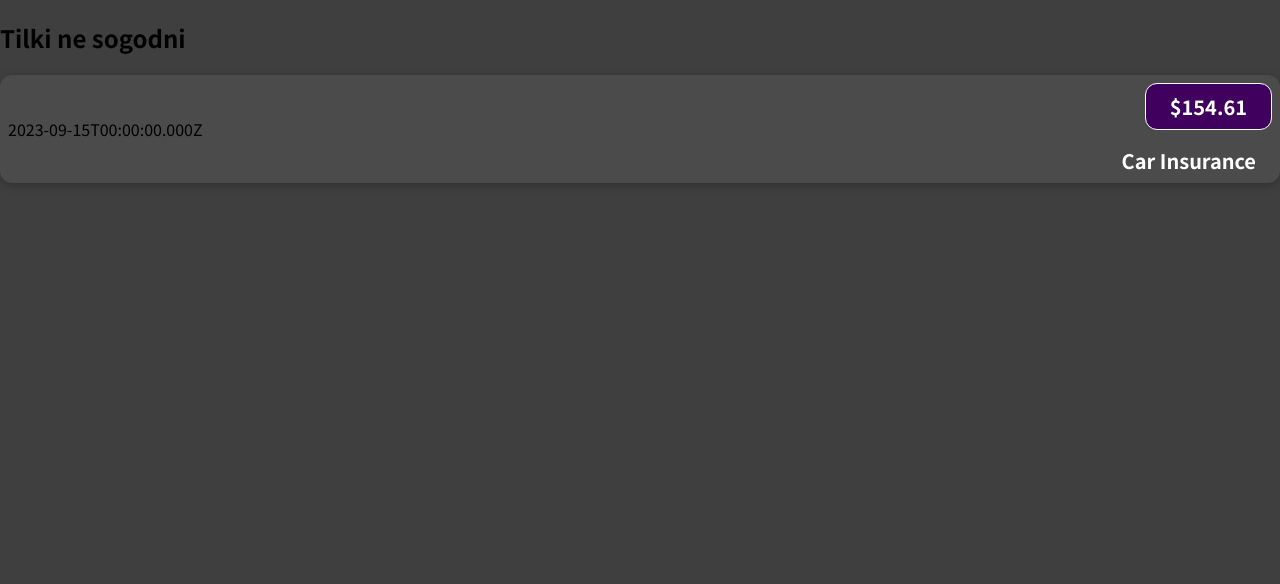
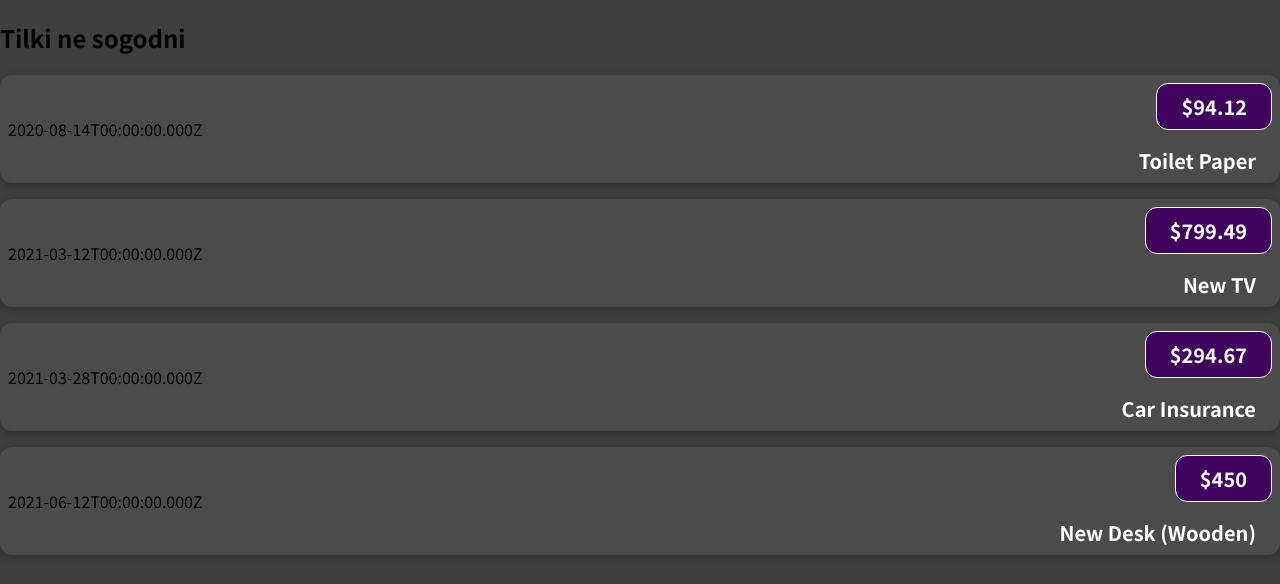
Before and after one commit to UncleLion/React-App, a JavaScript app: page / in a window 1280 px wide. Shown: the top 584 px of the page. Built offline with nearby package versions, Linux system fonts and the light colour scheme.

Commit message:
add dynamic refresh, using props

```diff
--- a/src/App.js
+++ b/src/App.js
@@ -1,10 +1,55 @@
 import ExtenseList from "./components/ExpenseList";
 
 function App() {
+  const expensesInfo = [
+    {
+      id: 'e1',
+      title: 'Toilet Paper',
+      amount: 94.12,
+      date: new Date(2020, 7, 14),
+    },
+    {
+      id: 'e2',
+      title: 'New TV',
+      amount: 799.49,
+      date: new Date(2021, 2, 12)
+    },
+    {
+      id: 'e3',
+      title: 'Car Insurance',
+      amount: 294.67,
+      date: new Date(2021, 2, 28),
+    },
+    {
+      id: 'e4',
+      title: 'New Desk (Wooden)',
+      amount: 450,
+      date: new Date(2021, 5, 12),
+    },
+  ];
   return (
     <div>
       <h2>Tilki ne sogodni</h2>
-      <ExtenseList />
+      <ExtenseList
+        title={expensesInfo[0].title}
+        amount={expensesInfo[0].amount}
+        date={expensesInfo[0].date}
+      />
+      <ExtenseList
+        title={expensesInfo[1].title}
+        amount={expensesInfo[1].amount}
+        date={expensesInfo[1].date}
+      />
+      <ExtenseList
+        title={expensesInfo[2].title}
+        amount={expensesInfo[2].amount}
+        date={expensesInfo[2].date}
+      />
+      <ExtenseList
+        title={expensesInfo[3].title}
+        amount={expensesInfo[3].amount}
+        date={expensesInfo[3].date}
+      />
     </div>
   );
 }
--- a/src/components/ExpenseList.js
+++ b/src/components/ExpenseList.js
@@ -1,17 +1,14 @@
 import "./ExpenseList.css"
 
-export default function ExtenseList() {
-    const expenseDate = new Date(2023, 8, 15 )
-    const expenseTitle = 'Car Insurance'
-    const expenceAmount = 154.61
+export default function ExtenseList(props) {
     return (
         <div className="expense-list">
             <div>
-                {expenseDate.toISOString()}
+                {props.date.toISOString()}
             </div>
             <div className="expense-list__description">
-                <h2>{expenseTitle}</h2>
-                <div className="expense-list__price">${expenceAmount}</div>
+                <h2>{props.title}</h2>
+                <div className="expense-list__price">${props.amount}</div>
             </div>
         </div>
     )
```
